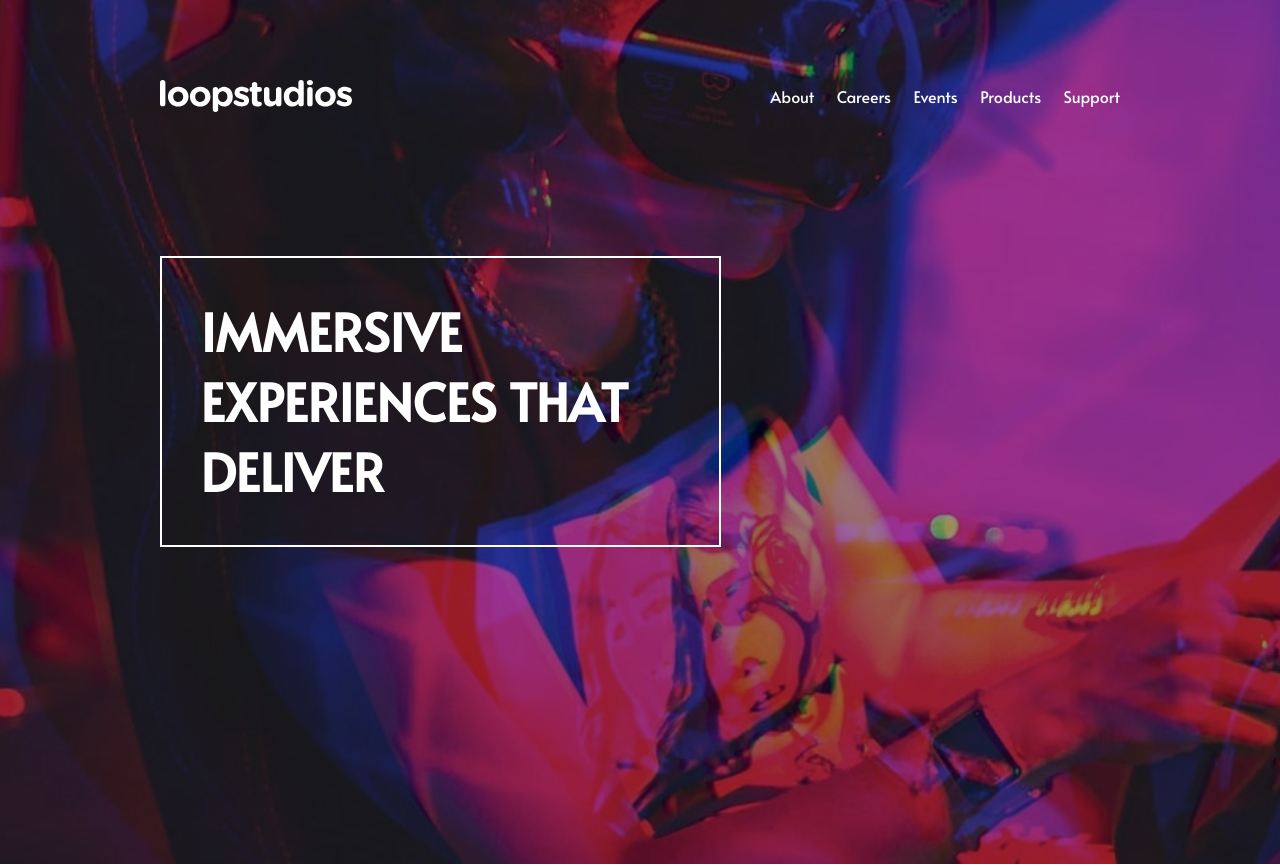
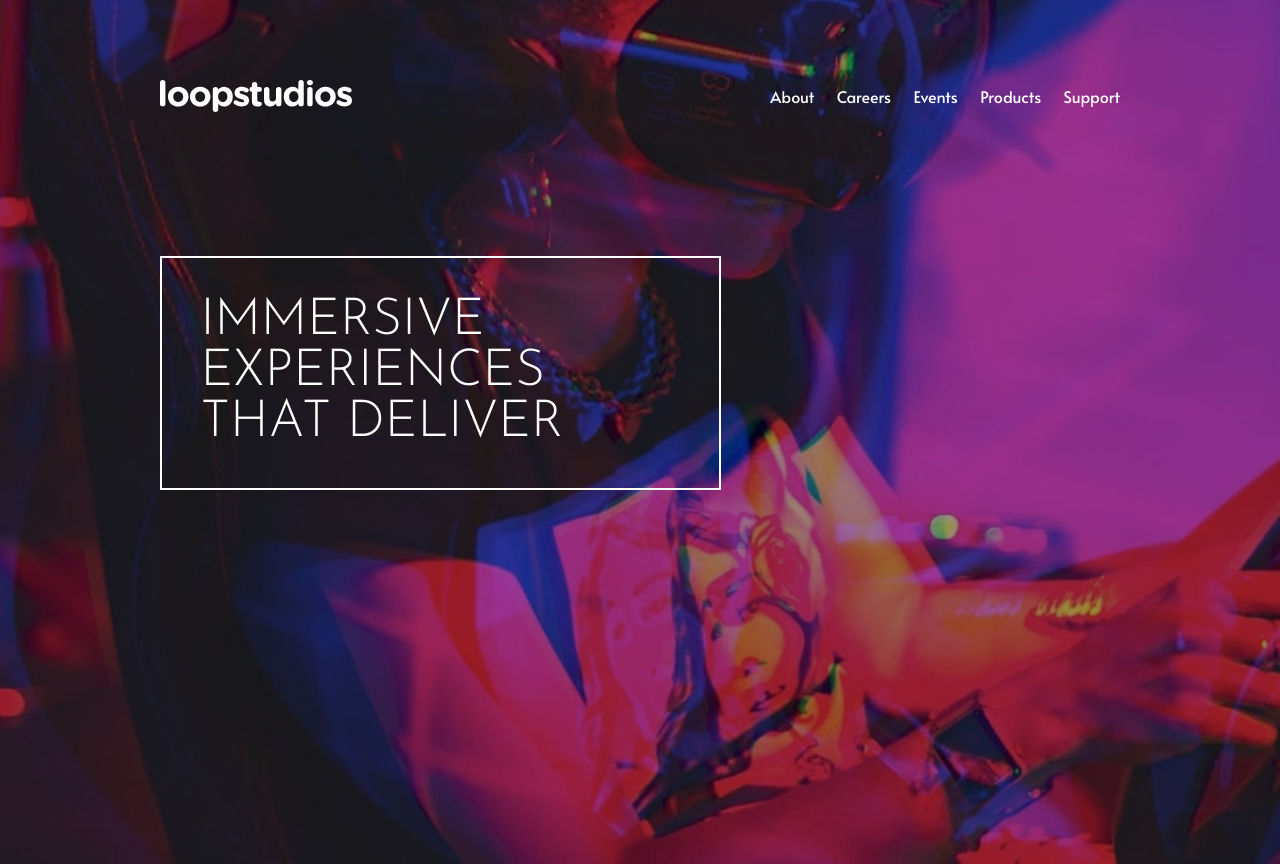
Before and after one commit to eniiku/loopstudios, a React (Vite) app: page / in a window 1280 px wide. Shown: the top 866 px of the page. Built offline with nearby package versions, Linux system fonts and the light colour scheme.

Commit message:
fix(*): replace wrong font in heading text

```diff
--- a/src/App.scss
+++ b/src/App.scss
@@ -38,6 +38,8 @@ ul {
     font-size: 3.2rem;
     line-height: normal;
     text-align: left;
+    font-family: 'Josefin Sans', sans-serif;
+    font-weight: 300;
   }
 
   &-white {
```
